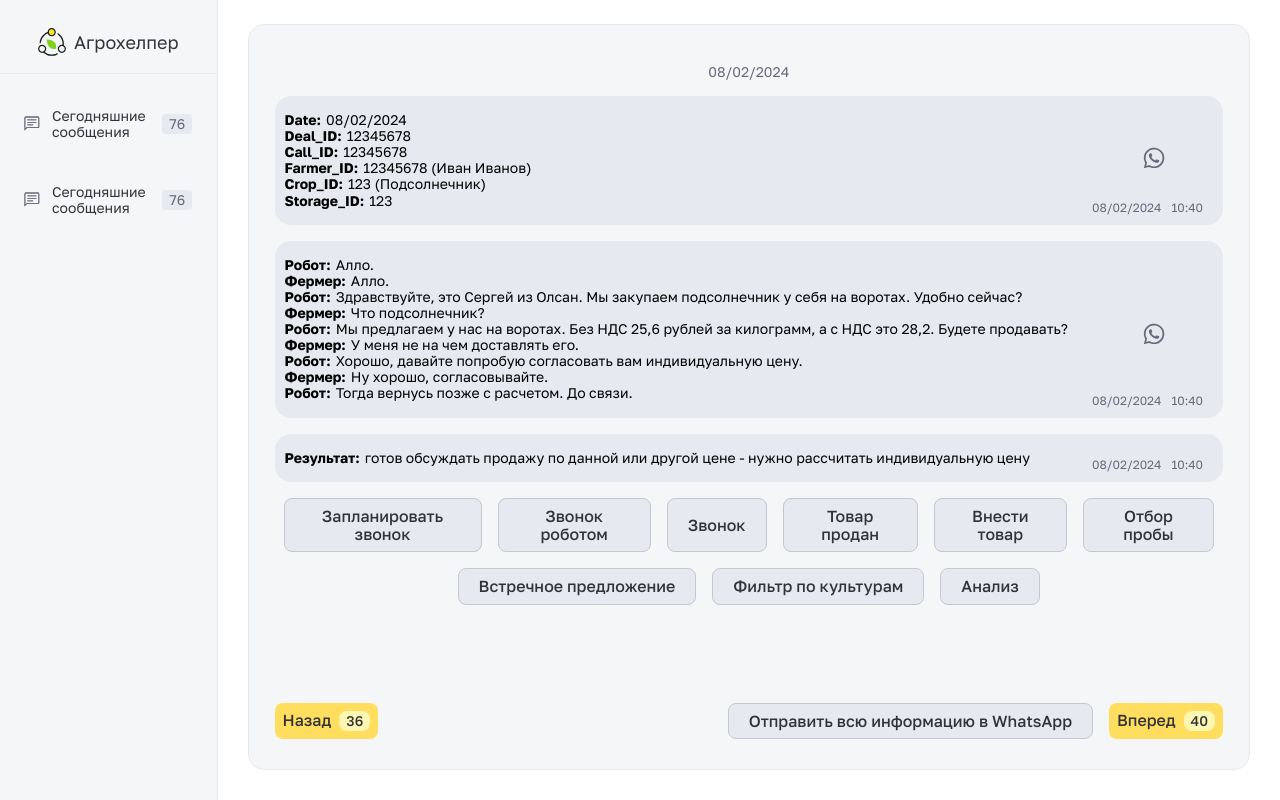
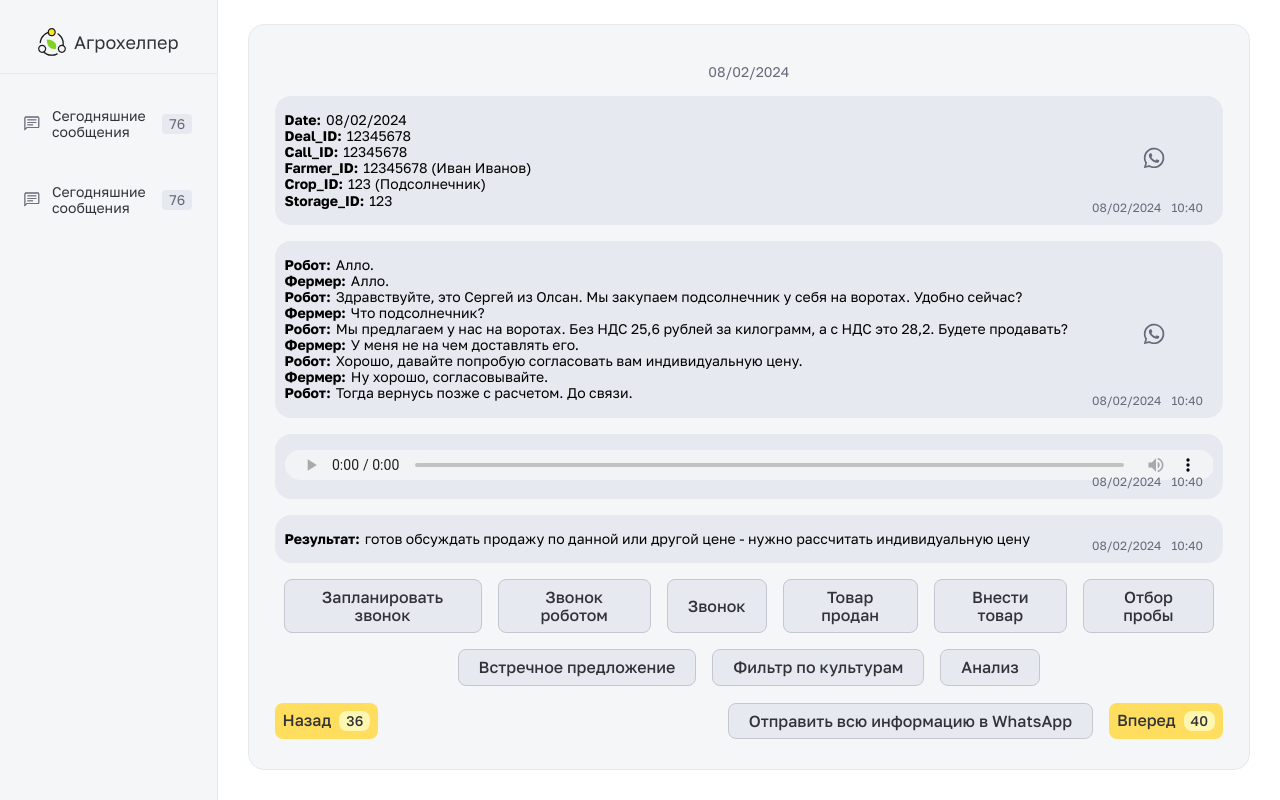
Before and after one commit to ulan31/agroHelper, a Vue app: page / in a window 1280 px wide. Built offline with nearby package versions, Linux system fonts and the light colour scheme.

Commit message:
modalMessage.vue

```diff
--- a/src/App.vue
+++ b/src/App.vue
@@ -9,6 +9,7 @@
         <span class="date">08/02/2024</span>
         <messages-block :message="message1"/>
         <messages-block :message="message2" class="mt-0"/>
+        <audio-file class="mt-0"/>
         <messages-block :message="message3" :isShowWhatSapp="false" class="mt-0"/>
         <button-level-1 @openModal="openModal"/>
         <button-level-2 class="mt-16"/>
@@ -26,6 +27,7 @@ import buttonLevel1 from "@/components/buttonLevel1.vue";
 import buttonLevel2 from "@/components/buttonLevel2.vue";
 import footerBottom from "@/components/footerBottom.vue";
 import modal from "@/components/modalMessage.vue";
+import audioFile from "@/components/audoFile.vue";
 export default {
     components: {
         logo,
@@ -34,7 +36,8 @@ export default {
         buttonLevel1,
         buttonLevel2,
         footerBottom,
-        modal
+        modal,
+        audioFile
     },
     data() {
         return {
--- /dev/null
+++ b/src/components/audoFile.vue
@@ -0,0 +1,31 @@
+<template>
+    <div class="audio">
+        <audio controls src="https://file-examples.com/storage/fe98e6ab1965df346a899de/2017/11/file_example_MP3_700KB.mp3"></audio>
+        <date :date="'08/02/2024'" :time="'10:40'"/>
+    </div>
+</template>
+
+<script>
+import date from "./date.vue";
+
+export default {
+    components: {
+        date,
+    },
+}
+</script>
+
+<style scoped>
+.audio {
+    max-width: 100%;
+    background-color: #E6E9EF;
+    padding: 16px 10px 16px 10px;
+    border-radius: 16px;
+    margin: 16px 26px;
+    position: relative;
+}
+.audio audio {
+    width: 100%;
+    height: 30px;
+}
+</style>
```
